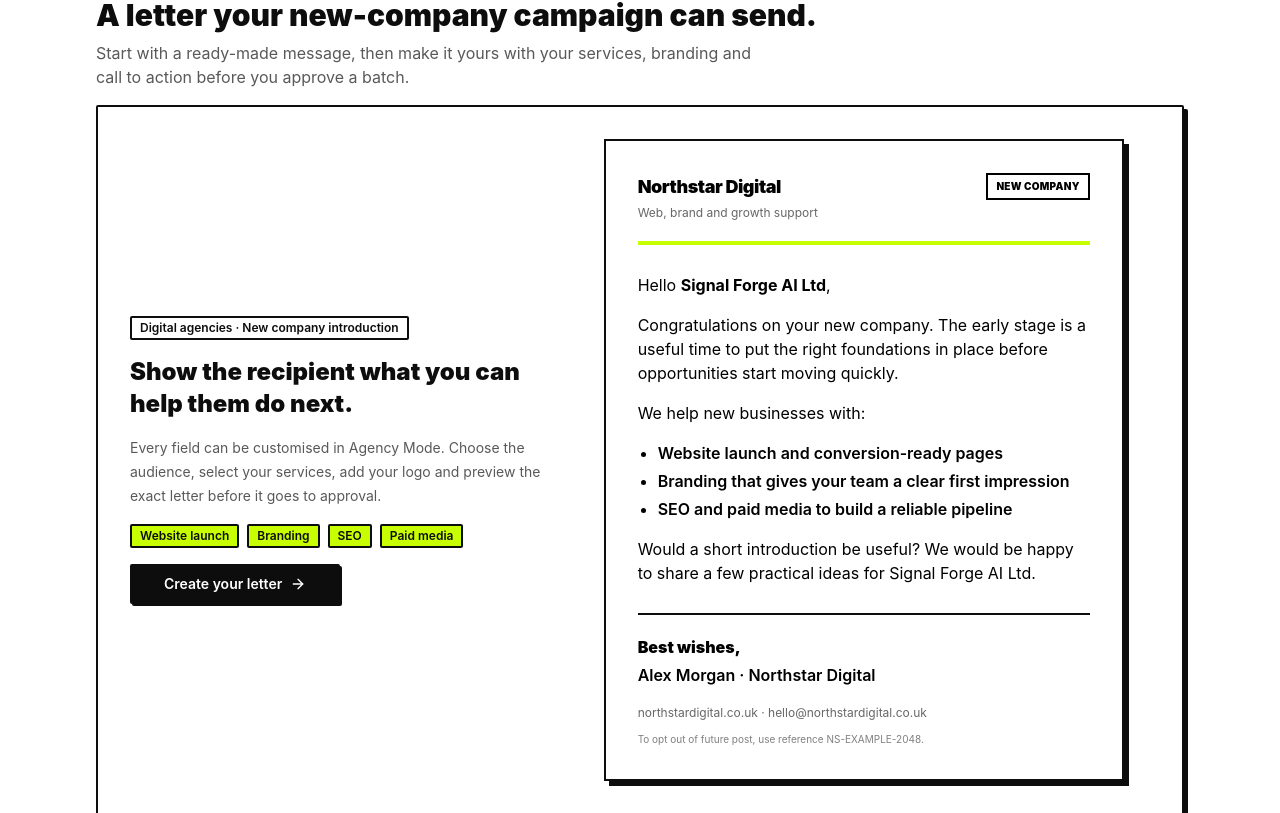
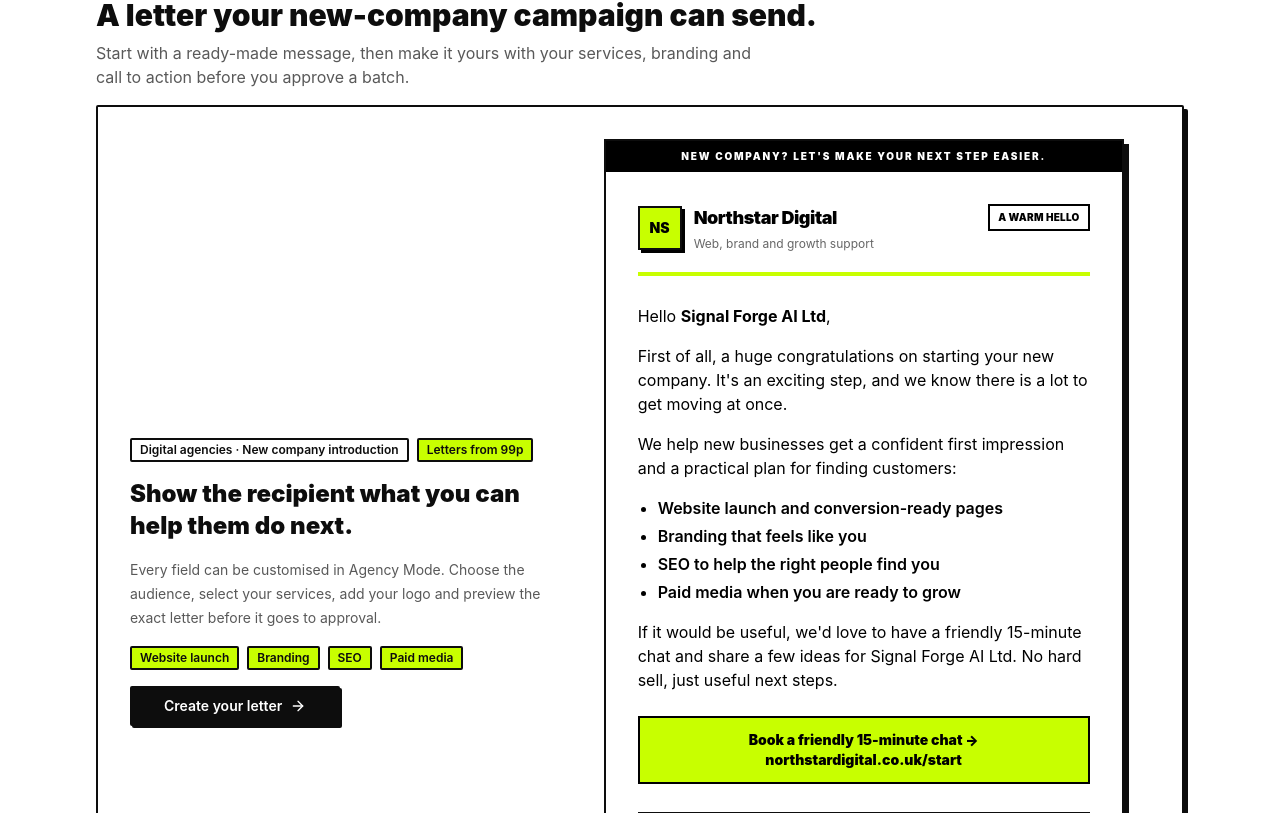
Before and after one commit to mso96/company-radar, a Next.js app: page /agency in a window 1280 px wide. Shown: the part 1307-2120 px from the top of the page. Built offline with nearby package versions, Linux system fonts and the light colour scheme.

Commit message:
Upgrade agency landing letter example

```diff
--- a/app/agency/page.tsx
+++ b/app/agency/page.tsx
@@ -69,7 +69,10 @@
           <Card className="overflow-hidden">
             <CardContent className="grid gap-6 p-4 sm:p-6 lg:grid-cols-[minmax(0,0.85fr)_minmax(280px,1.15fr)] lg:p-8">
               <div className="flex flex-col justify-center gap-4">
+                <div className="flex flex-wrap gap-2">
                   <Badge className="w-fit border-2" variant="outline">Digital agencies · New company introduction</Badge>
+                  <Badge className="w-fit border-2 bg-[hsl(var(--chart-2))]" variant="outline">Letters from 99p</Badge>
+                </div>
                 <h3 className="text-2xl font-black">Show the recipient what you can help them do next.</h3>
                 <p className="text-sm leading-6 text-muted-foreground">
                   Every field can be customised in Agency Mode. Choose the audience, select your services, add your logo and preview the exact letter before it goes to approval.
@@ -83,30 +86,39 @@
                   <Link href="/agency-login">Create your letter <ArrowRight className="size-4" /></Link>
                 </Button>
               </div>
-              <article className="mx-auto w-full max-w-[520px] border-2 bg-white p-5 text-black shadow-[5px_5px_0_0_hsl(var(--foreground))] sm:p-8" aria-label="Example direct mail letter">
+              <article className="mx-auto w-full max-w-[520px] overflow-hidden border-2 bg-white text-black shadow-[5px_5px_0_0_hsl(var(--foreground))]" aria-label="Example direct mail letter">
+                <div className="bg-black px-5 py-2 text-center text-[10px] font-black uppercase tracking-[0.18em] text-white sm:px-8">New company? Let&apos;s make your next step easier.</div>
+                <div className="p-5 sm:p-8">
                   <div className="flex items-start justify-between gap-4 border-b-4 border-[hsl(var(--chart-2))] pb-5">
+                    <div className="flex items-center gap-3">
+                      <div className="flex size-11 items-center justify-center border-2 bg-[hsl(var(--chart-2))] text-sm font-black shadow-[3px_3px_0_0_black]">NS</div>
                       <div>
                         <p className="text-lg font-black tracking-tight">Northstar Digital</p>
                         <p className="mt-1 text-xs text-black/60">Web, brand and growth support</p>
                       </div>
-                  <span className="border-2 border-black px-2 py-1 text-[10px] font-black uppercase tracking-wide">New company</span>
+                    </div>
+                    <span className="border-2 border-black px-2 py-1 text-[10px] font-black uppercase tracking-wide">A warm hello</span>
                   </div>
                   <div className="mt-7 space-y-4 text-sm leading-6 sm:text-base">
                     <p>Hello <strong>Signal Forge AI Ltd</strong>,</p>
-                  <p>Congratulations on your new company. The early stage is a useful time to put the right foundations in place before opportunities start moving quickly.</p>
-                  <p>We help new businesses with:</p>
+                    <p>First of all, a huge congratulations on starting your new company. It&apos;s an exciting step, and we know there is a lot to get moving at once.</p>
+                    <p>We help new businesses get a confident first impression and a practical plan for finding customers:</p>
                     <ul className="list-disc space-y-1 pl-5 font-semibold">
                       <li>Website launch and conversion-ready pages</li>
-                    <li>Branding that gives your team a clear first impression</li>
-                    <li>SEO and paid media to build a reliable pipeline</li>
+                      <li>Branding that feels like you</li>
+                      <li>SEO to help the right people find you</li>
+                      <li>Paid media when you are ready to grow</li>
                     </ul>
-                  <p>Would a short introduction be useful? We would be happy to share a few practical ideas for Signal Forge AI Ltd.</p>
+                    <p>If it would be useful, we&apos;d love to have a friendly 15-minute chat and share a few ideas for Signal Forge AI Ltd. No hard sell, just useful next steps.</p>
                   </div>
+                  <div className="mt-6 border-2 border-black bg-[hsl(var(--chart-2))] px-4 py-3 text-center text-sm font-black">Book a friendly 15-minute chat → northstardigital.co.uk/start</div>
                   <div className="mt-7 border-t-2 pt-5">
-                  <p className="font-black">Best wishes,</p>
+                    <p className="font-black">All the best,</p>
                     <p className="mt-1 font-semibold">Alex Morgan · Northstar Digital</p>
-                  <p className="mt-4 text-xs leading-5 text-black/60">northstardigital.co.uk · hello@northstardigital.co.uk</p>
+                    <p className="mt-4 text-xs leading-5 text-black/70">northstardigital.co.uk · hello@northstardigital.co.uk · 020 7946 0958</p>
+                    <p className="mt-3 text-[10px] leading-4 text-black/55">Printed and posted via Stannp. Usually delivered in 4–5 working days via Royal Mail or the carrier selected by Stannp. Delivery times are estimates, not guaranteed.</p>
                     <p className="mt-2 text-[10px] leading-4 text-black/50">To opt out of future post, use reference NS-EXAMPLE-2048.</p>
+                  </div>
                 </div>
               </article>
             </CardContent>
```
Lines whose indentation alone changed are shown as unchanged.
